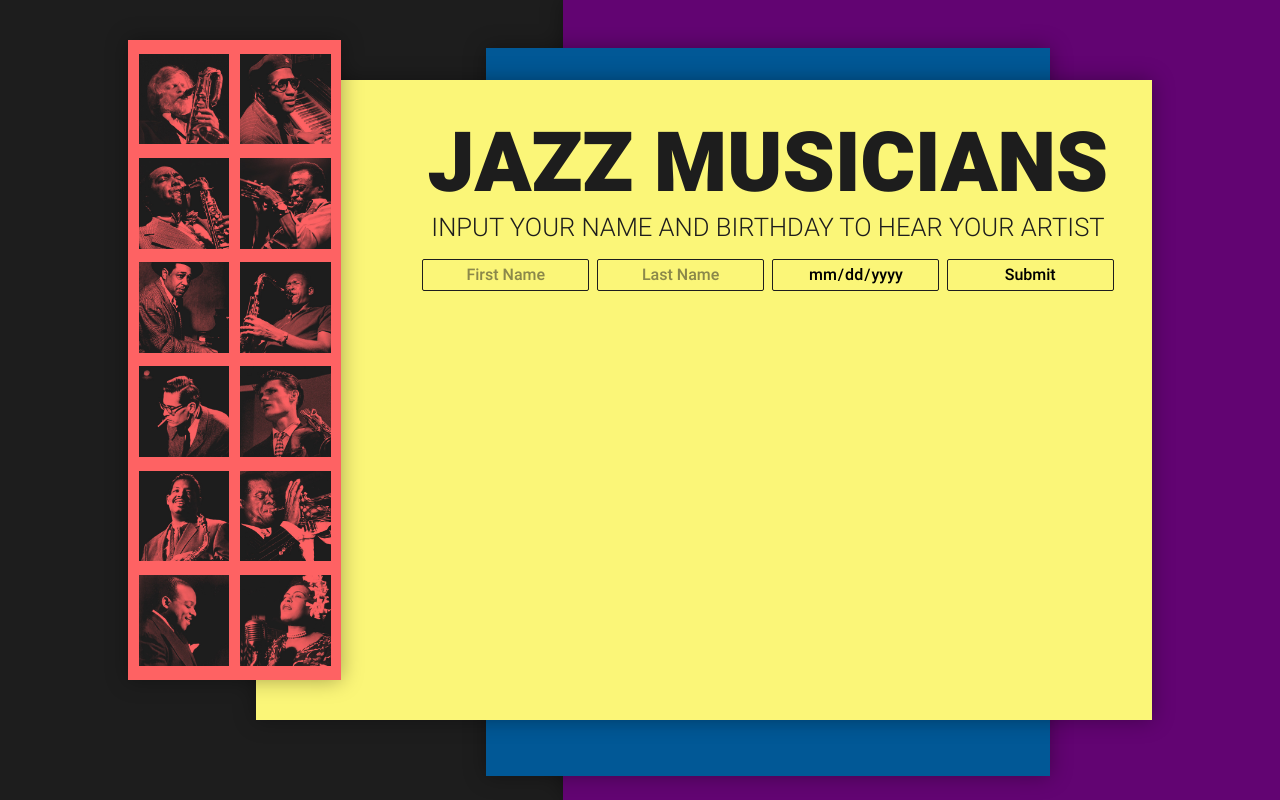
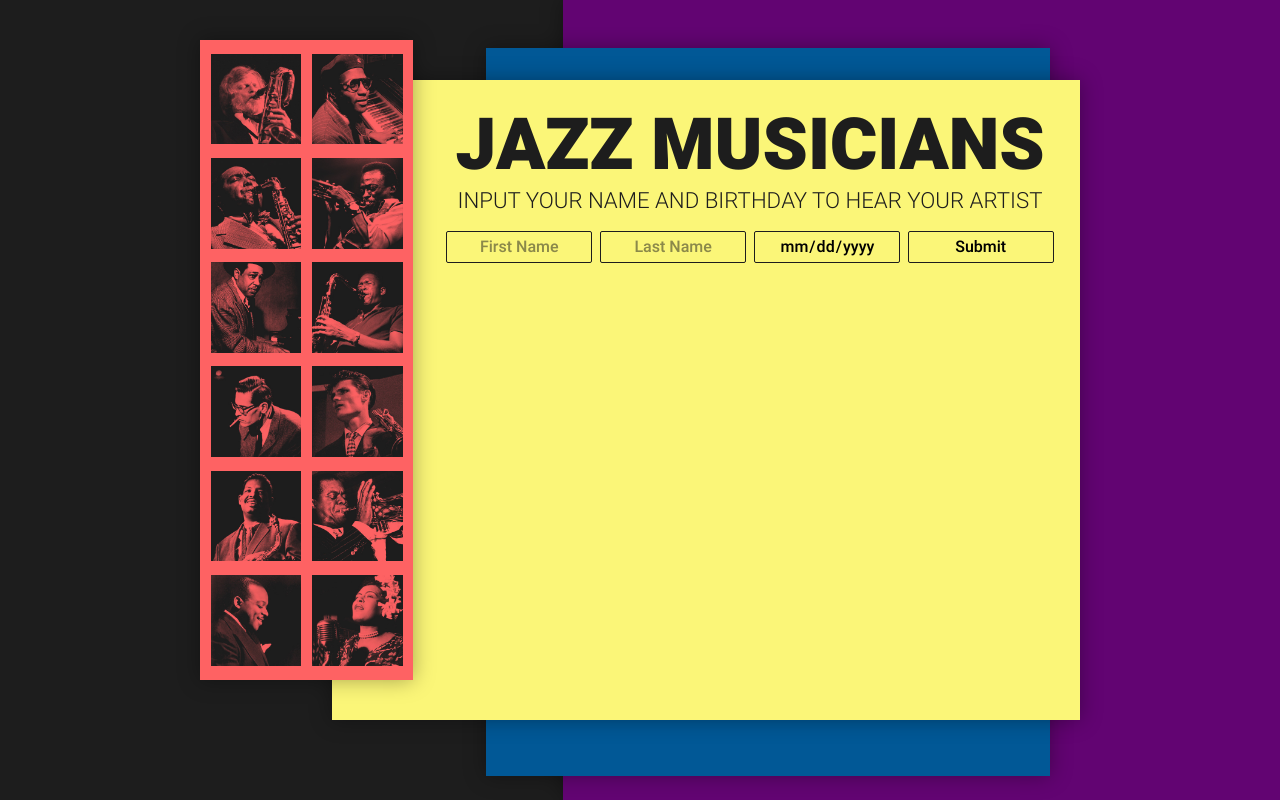
Before and after one commit to claytercek/zodiac, a plain HTML site: page index.html in a window 1280 px wide. Drawn offline with Linux system fonts and the light colour scheme; files whose address does not match are found by name.

```diff
--- a/css/master.css
+++ b/css/master.css
@@ -49,8 +49,8 @@
 
 aside {
     top:5vh;
-    left:10vw;
-    position: absolute;
+    float: left;
+    position: relative;
     width:20vw;
     max-width: 26.66vh;
     height:60vw;
@@ -63,12 +63,12 @@
     color: #1d1d1d;
     padding:3%;
     padding-left: 13%;
-    position: relative;
+    position: absolute;
     background-color: #fbf678;
-    width:70vw;
+    width:85%;
     height:80vh;
     top:10vh;
-    left:20vw;
+    right: 0;
 }
 
 .drop-shadow {
@@ -130,6 +130,15 @@
     text-align: center;
 }
 
+@media screen and (min-width: 1117px) {
+    h1 {
+        font-size: 4.5rem;
+    }
+    h3 {
+        font-size: 1.39rem;
+    }
+}
+
 form {
     margin:1rem 0;
 }
@@ -158,6 +167,7 @@
 }
 
 input::placeholder {
+    padding-top: .17rem;
     color: #1d1d1d;
     opacity: .5;
 }
@@ -174,7 +184,7 @@
 }
 input[type="button"]:active {
     border: 2px solid #1d1d1d;
-    background-color: rgba(0,0,0,.1);
+    background-color: #1d1d1d;
 
 }
 
@@ -187,3 +197,11 @@
     -webkit-appearance: none; /* turn off default browser styling */
 
 }
+
+.centerwrapper {
+    width:80vw;
+    height: 100vh;
+    max-width: 880px;
+    margin: auto;
+    position: relative;
+}
--- a/index.html
+++ b/index.html
@@ -11,6 +11,7 @@
 </head>
 
 <body>
+    <div class="centerwrapper">
         <aside class="drop-shadow">
             <div class="icons">
                 <img src="images/musicianIcons/GerryMulligan.jpg" alt="Gerry Mulligan">
@@ -39,6 +40,7 @@
             </form>
             <!-- This is where the description / image will be -->
         </main>
+    </div>
     <div class="blue drop-shadow"></div>
     <div class="purple drop-shadow"></div>
 </body>
```
Also changed, not shown: 11 other files. Lines whose indentation alone changed are shown as unchanged.
